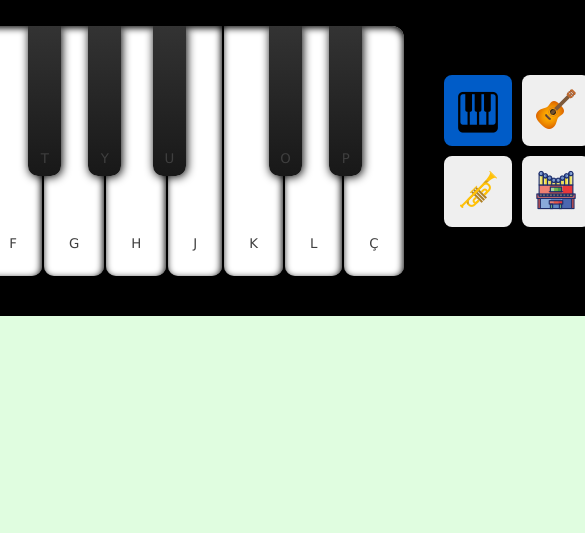
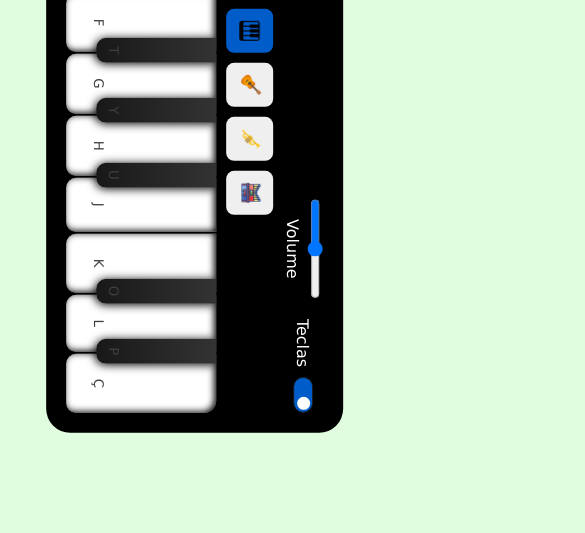
Before and after one commit to fabricioliquesley/Bootcamp-DIO, a plain HTML site: page jogos/simulador-piano/index.html in a window 390 px wide. Shown: the part 311-844 px from the top of the page, 585 px wide, since content can reach past the window. Drawn offline with Linux system fonts and the light colour scheme.

Commit message:
feat: added media query css to make the project responsive

```diff
--- a/jogos/simulador-piano/src/css/main.css
+++ b/jogos/simulador-piano/src/css/main.css
@@ -1,4 +1,5 @@
 @import url("reset.css");
+@import url("mediaQuery.css");
 
 :root {
     font-size: 62.5%;
--- /dev/null
+++ b/jogos/simulador-piano/src/css/mediaQuery.css
@@ -0,0 +1,65 @@
+:root {
+    font-size: 62.5%;
+}
+
+/* Estilos para telas médias */
+@media (max-width: 916px) {
+    body {
+        font-size: 1.4rem;
+    }
+
+    main {
+        padding: 3rem;
+    }
+
+    .container {
+        flex-direction: column-reverse;
+        gap: 3rem;
+    }
+
+    #pianoKeys .key.whiteKey {
+        height: 20rem;
+    }
+
+    #pianoKeys .key.blackKey {
+        width: 3rem;
+        height: 15rem;
+    }
+
+    .container > .instrumentsSelect {
+        grid-template-columns: repeat(4, 1fr);
+    }
+}
+
+/* Estilos para telas pequenas */
+@media only screen and (max-width: 710px) {
+    body {
+        font-size: 1rem; /* Ajuste o tamanho da fonte conforme necessário */
+    }
+
+    body > main {
+        padding: 2rem;
+        transform: rotate(90deg);
+    }
+
+    #pianoKeys .key.whiteKey {
+        height: 15rem;
+    }
+
+    #pianoKeys .key.blackKey {
+        width: 2.5rem;
+        height: 12rem;
+    }
+
+    main > section.header {
+        margin-bottom: 1rem;
+    }
+
+    main > .container {
+        gap: 1rem;
+    }
+
+    .instrumentsSelect .instrumentBtn > img{
+        width: 2.4rem;
+    }
+}
```
